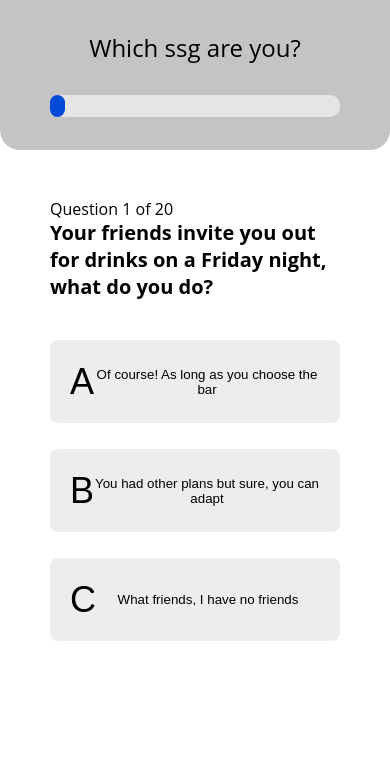
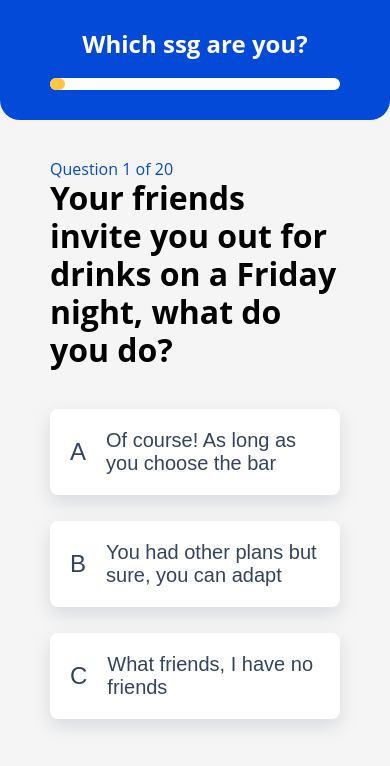
Before and after one commit to NJKode/ssg-quiz, a React (Create React App) app: page / in a window 390 px wide. Both pictures are taken after a click on the button "Get started". Shown: the top 766 px of the page. Built offline with nearby package versions, Linux system fonts and the light colour scheme.

Commit message:
more css touchups

```diff
--- a/src/App.css
+++ b/src/App.css
@@ -1,6 +1,12 @@
 :root {
   --mobile-breakpoint: 720px;
   --cc-blue: #034ad8;
+  --highlight: #FFC741;
+
+}
+
+body {
+  background-color: #f5f5f5;
 }
 
 .app {
@@ -14,27 +20,21 @@
 
 .title {
   font-weight: bold;
-  font-size: 32px;
-  line-height: 38px;
-}
-
-@media screen and (max-width: 610px) {
-    .title {
-      font-size: 20px;
-      line-height: 27px;
-    }
+  font-size: 54px;
+  line-height: 64px;
 }
 
 header {
-  height: 150px;
-  background: #c4c4c4;
+  height: 120px;
+  background: var(--cc-blue);
   border-radius: 0 0 20px 20px;
-  padding: 0 50px;
+  padding: 20px 50px;
   display: flex;
   flex-flow: column;
-  justify-content: space-evenly;
+  justify-content: flex-end;
+  gap: 20px;
   align-items: center;
-  margin: 0 auto;
+  box-sizing: border-box;
 }
 
 .header {
@@ -47,7 +47,7 @@ header {
 .header-balloon {
   width: 120vw;
   height: 60vh;
-  background: grey;
+  background: #fdfdfd;
   position: relative;
   border-radius: 50%;
   margin-left: -10%;
@@ -67,6 +67,8 @@ header {
   right: 0;
   margin-left: auto;
   margin-right: auto;
+  box-shadow: 0px 7px 18px 0px rgba(53, 67, 97, 0.15);
+
 }
 
 .module-page {
@@ -81,6 +83,7 @@ header {
 
 .module-title {
   margin: 67px auto 0 auto;
+  color: var(--cc-blue);
 }
 
 .module-description {
@@ -94,6 +97,8 @@ header {
   text-align: center;
   font-size: 24px;
   line-height: 29px;
+  color: white;
+  font-weight: bold;
 }
 
 .processbar {
@@ -105,16 +110,16 @@ header {
 
 .processbar-whole {
   width: 100%;
-  height: 22px;
-  background: #e5e5e5;
+  height: 12px;
+  background: #fdfdfd;
   border-radius: 10px;
   position: absolute;
 }
 
 .processbar-fill {
   width: var(--process);
-  height: 22px;
-  background: var(--cc-blue);
+  height: 12px;
+  background: var(--highlight);
   border-radius: 10px;
   position: absolute;
 }
@@ -123,58 +128,80 @@ header {
   max-width: 510px;
   font-size: 16px;
   line-height: 19px;
+  color: var(--cc-blue)
 }
 
 .QA {
   max-width: 510px;
-  margin: 50px auto 0;
+  margin: 40px auto 0;
   padding: 0 50px;
 }
 
 .QA-question {
   margin-bottom: 40px;
-  font-size: auto;
+  font-size: 24px;
+  line-height: 36px;
+}
+
+@media screen and (max-width: 610px) {
+  .QA-question {
+    font-size: 20px;
+    line-height: 27px;
+  }
+
+  .title {
+    font-size: 32px;
+    line-height: 38px;
+  }
+
+  .button {
+    font-size: 16px;
+  }
 }
 
 .QA-item {
   padding: 20px;
   width: 100%;
-  background: rgba(196, 196, 196, 0.3);
   border-radius: 8px;
   border: none;
   margin-bottom: 26px;
   display: flex;
   flex-direction: row;
+  gap: 20px;
   align-items: center;
   cursor: pointer;
 }
 
-@media (hover: hover) {
-  .QA-item:hover {
-    background: var(--cc-blue);
-    color: white;
-    transition-duration: 0.2s;
-  }
-}
-
-.QA-item:active {
-  background: var(--cc-blue);
-  color: white;
-  transition-duration: 0.2s;
-}
-
 .QA-item-option {
   display: inline-block;
-  font-size: 36px;
-  line-height: 43px;
+  font-size: 24px;
+  line-height: 24px;
+  font-weight: 500;
   vertical-align: middle;
 }
 
 .QA-item-answer {
   flex: 1 0;
+  text-align: left;
 }
 
 .button {
+  /* border: var(--cc-blue) 2px solid; */
+  font-size: 20px;
+  box-shadow: 0px 7px 18px 0px rgba(53, 67, 97, 0.15);
+}
+
+.button--primary {
+  color: white;
+  background-color: var(--cc-blue);
+}
+
+.button--secondary {
+  color: #354361;
+  background-color: white;
+}
+
+.button--title-screen {
   max-width: 290px;
   width: 100%;
   height: 56px;
@@ -187,3 +214,23 @@ header {
   color: #ffffff;
   cursor: pointer;
 }
+
+@media (hover: hover) {
+  .button--primary:hover {
+    background: white;
+    color: var(--cc-blue);
+    transition-duration: 0.2s;
+  }
+
+  .button--secondary:hover {
+    background: var(--cc-blue);
+    color: white;
+    transition-duration: 0.2s;
+  }
+}
+
+.QA-item:active {
+  background: var(--cc-blue);
+  color: white;
+  transition-duration: 0.2s;
+}
--- a/src/component/Button.jsx
+++ b/src/component/Button.jsx
@@ -2,7 +2,7 @@ import React from "react";
 
 function Button({ text, func }) {
   return (
-    <button className="button" onClick={func}>
+    <button className="button button--title-screen button--primary" onClick={func}>
       {text}
     </button>
   );
--- a/src/component/QNA.jsx
+++ b/src/component/QNA.jsx
@@ -9,7 +9,7 @@ function QNA({ updateAnswer, question, questionNum, questionMax }) {
           setTimeout(() => updateAnswer(option), 100)
         } }
         key={option}
-        className="QA-item"
+        className="QA-item button button--secondary"
       >
         <div className="QA-item-option">{option}</div>
         <div className="QA-item-answer">
```
